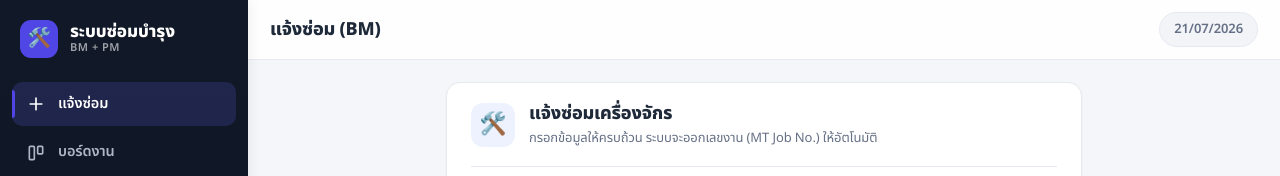
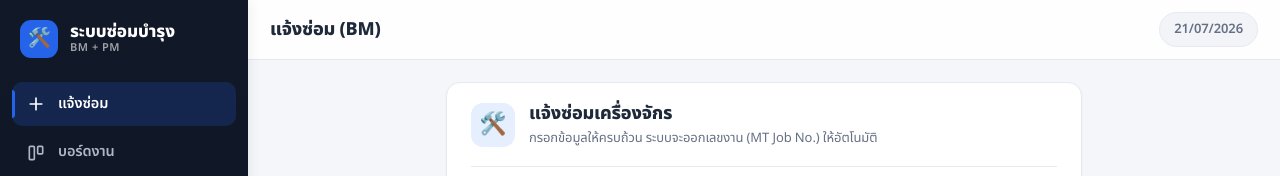
Before and after one commit to tomtops43-png/Maintenance-Management-System, a plain HTML site: page index.html in a window 1280 px wide. Shown: the top 176 px of the page. Drawn offline with Linux system fonts and the light colour scheme; no server answers.

Commit message:
Switch primary accent to corporate blue (#2563eb)
Updated the --primary token (plus its 600/soft/ring variants) and the
sidebar active tint from indigo to corporate blue per request.

Co-Authored-By: Claude Opus 4.8 <noreply@anthropic.com>

```diff
--- a/css/style.css
+++ b/css/style.css
@@ -16,10 +16,10 @@
   --text-faint: #98a2b3;
 
   /* Accent (10%) */
-  --primary: #4f46e5;
-  --primary-600: #4338ca;
-  --primary-soft: #eef2ff;
-  --primary-ring: rgba(79, 70, 229, .25);
+  --primary: #2563eb;
+  --primary-600: #1d4ed8;
+  --primary-soft: #e6effe;
+  --primary-ring: rgba(37, 99, 235, .25);
 
   /* Sidebar (30%) */
   --side-bg: #111827;
@@ -27,7 +27,7 @@
   --side-text: #aeb7c7;
   --side-text-active: #ffffff;
   --side-hover: rgba(255,255,255,.06);
-  --side-active: rgba(99,102,241,.18);
+  --side-active: rgba(37,99,235,.20);
 
   /* Semantic */
   --danger: #dc2626;   --danger-soft: #fee2e2;
```
